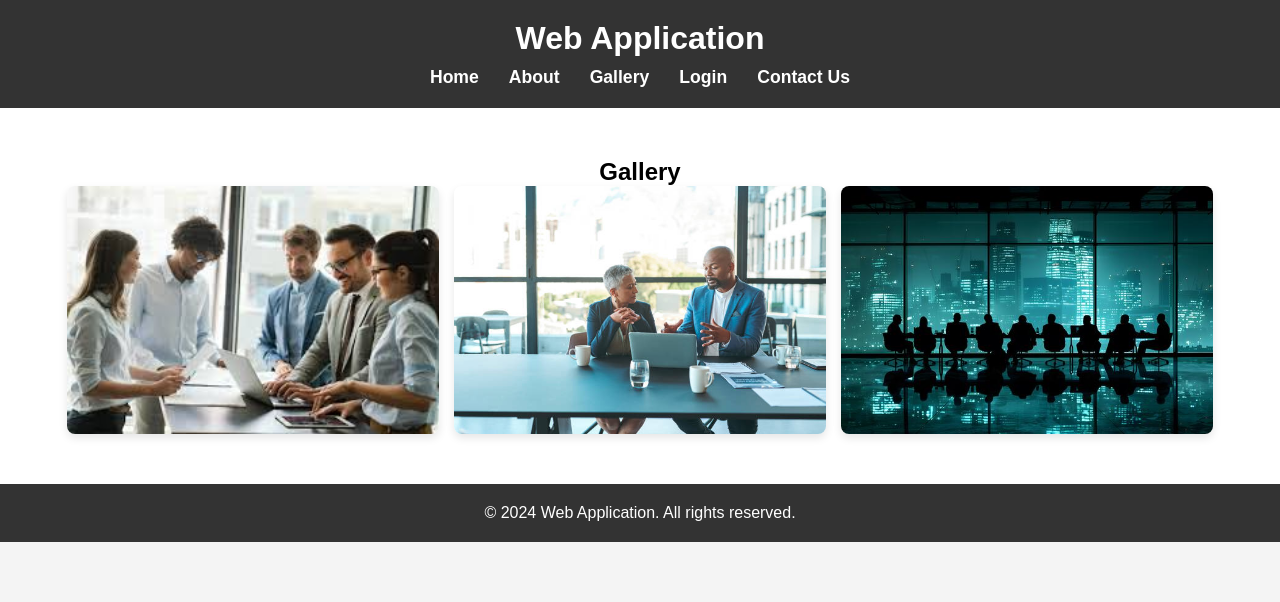
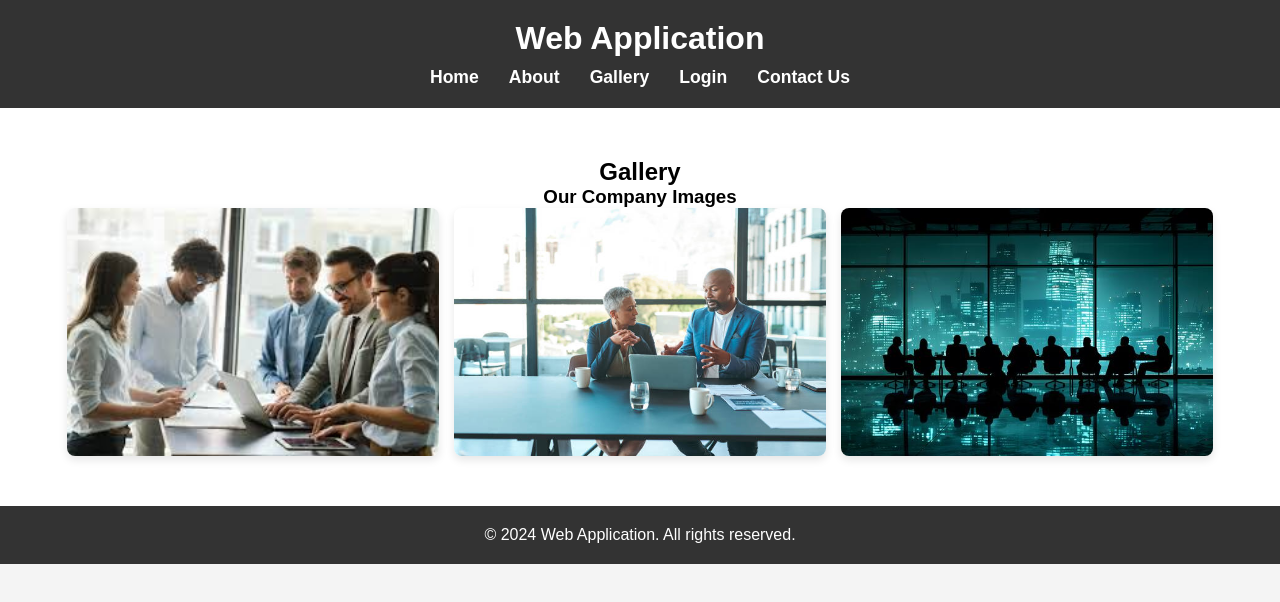
Before and after one commit to BhavanaRangarao19/HtmlApplication, a plain HTML site: page gallery.html in a window 1280 px wide. Drawn offline with Linux system fonts and the light colour scheme.

Commit message:
Fourth commit after modifying Gallery

```diff
--- a/gallery.html
+++ b/gallery.html
@@ -24,6 +24,7 @@
 
     <section class="gallery">
         <h2>Gallery</h2>
+        <h3>Our Company Images</h3>
         <div class="gallery-images">
             <img src="images/image1.jpg" alt="Image 1">
             <img src="images/image2.jpg" alt="Image 2">
@@ -34,6 +35,7 @@
 
     <footer>
         <p>&copy; 2024 Web Application. All rights reserved.</p>
+
     </footer>
 </body>
 </html>
```
